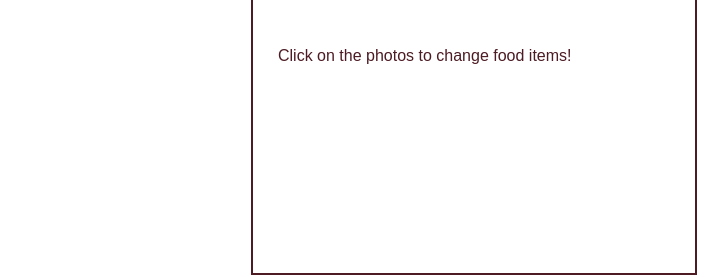
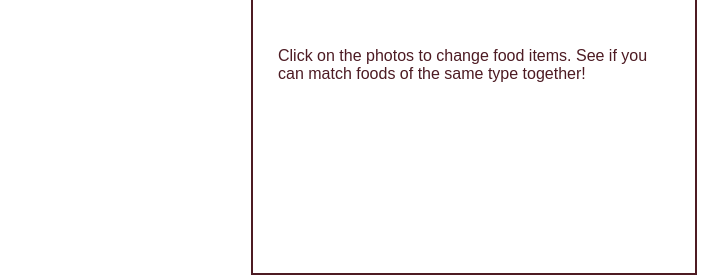
Before and after one commit to ashleysiu94/p3_siu_ashley, a website built with webpack: page index.html in a window 1280 px wide. Shown: the part 454-731 px from the top of the page, 558-1280 px from the left. Built offline with nearby package versions, Linux system fonts and the light colour scheme; a web font is replaced by a local one.

Commit message:
gets rid of error in console

```diff
--- a/index.html
+++ b/index.html
@@ -12,6 +12,6 @@
 	</head>
 
 	<body>
-    <script src="dist/main.js"></script>
+    <script src="js/bundle.js"></script>
 	</body>
 </html>
--- a/src/index.js
+++ b/src/index.js
@@ -30,7 +30,7 @@ class App {
           </div>
           <img id="main" src="${main_generator.photo}" title="${main_generator.name}" alt="${main_generator.name}">
         </div>
-        <section>
+        <section id="menu">
           <h2>${menu.title}</h2>
           <hr>
           <ul>
--- a/src/modules/menu.js
+++ b/src/modules/menu.js
@@ -4,7 +4,7 @@ class Menu {
     this.main = "Main Course: ";
     this.side = "Side Dish: ";
     this.drink = "Drink: ";
-    this.prompt = "Click on the photos to change food items!";
+    this.prompt = "Click on the photos to change food items. See if you can match foods of the same type together!";
   }
 }
 
```
Also changed, not shown: dist/index.html, dist/js/bundle.js, dist/main.css.
